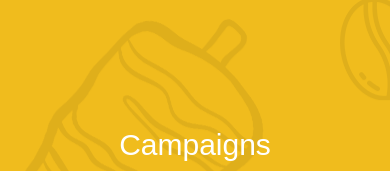
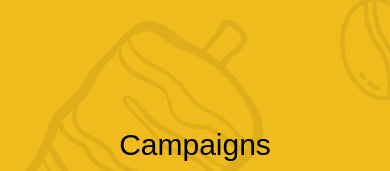
Before and after one commit to TKP1903/TKP1903.github.io, a React (Create React App) app: page / in a window 390 px wide. Shown: the part 604-775 px from the top of the page. Built offline with nearby package versions, Linux system fonts and the light colour scheme.

Commit message:
Update Camp.scss

```diff
--- a/src/components/Home/Camp/Camp.scss
+++ b/src/components/Home/Camp/Camp.scss
@@ -126,10 +126,10 @@ $gallery-bg: #eee;
     font-size: 30px;
     font-family: "Yanone Kaffeesatz", sans-serif;
 
-    color: white;
+    color: black !important;
 
     & a {
-      color: white;
+      color: black;
 
       &:hover {
         color: #e39999;
@@ -281,10 +281,10 @@ $gallery-bg: #eee;
       font-size: 30px;
       font-family: "Yanone Kaffeesatz", sans-serif;
 
-      color: white;
+      color: black !important;
 
       & a {
-        color: white;
+        color: black;
 
         &:hover {
           color: #e39999;
```
